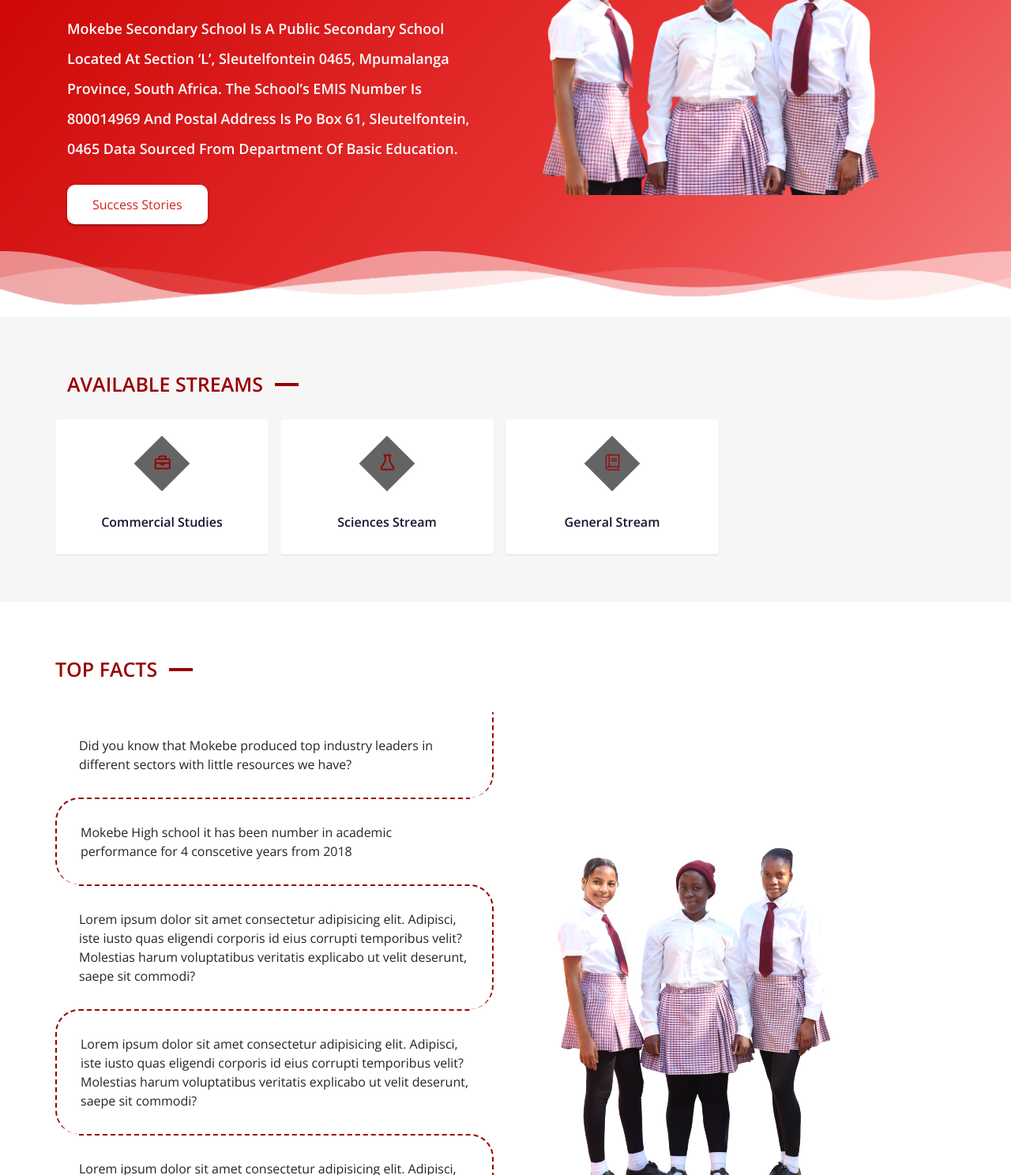
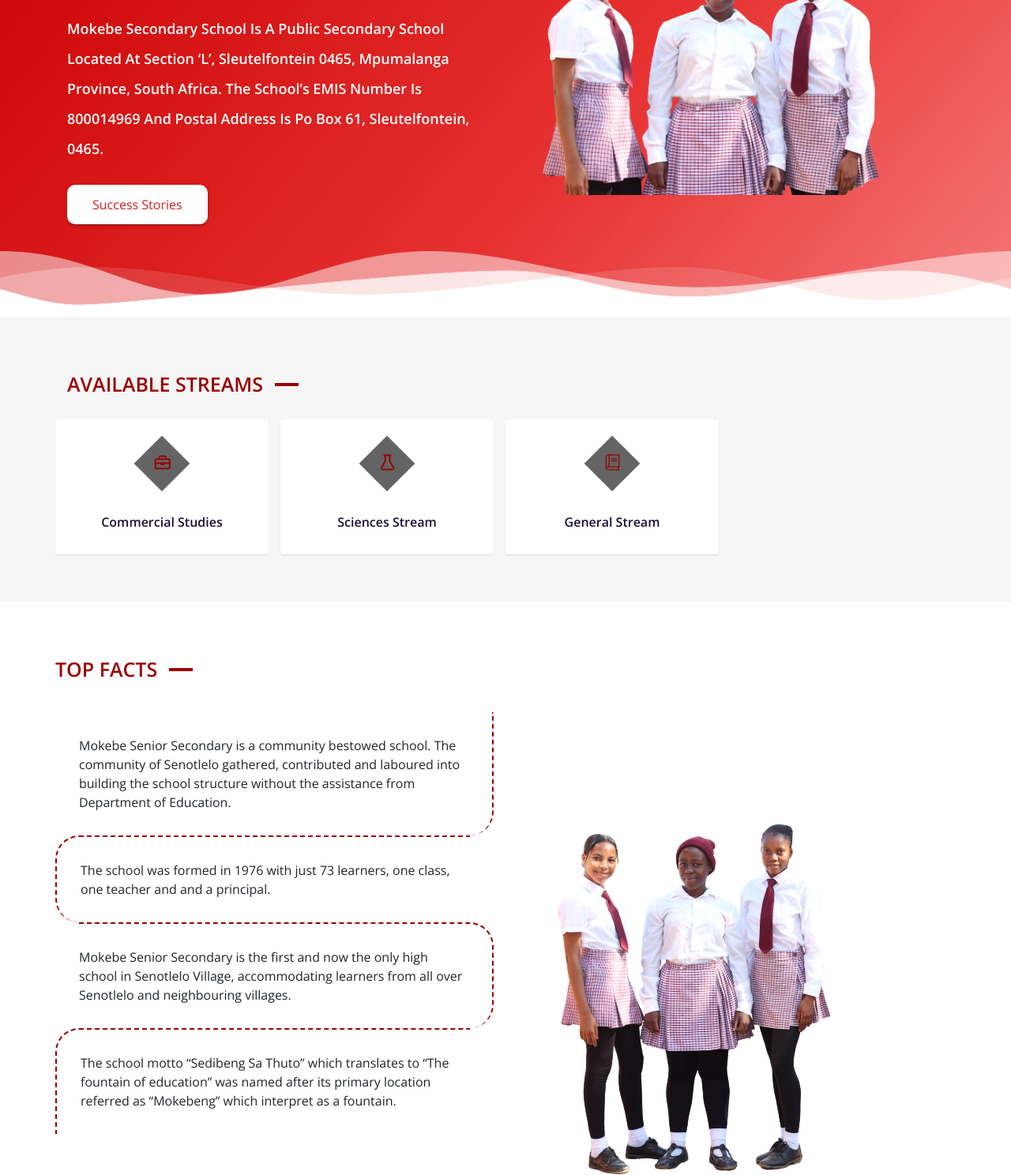
Before and after one commit to Kwena-cloud/mokebessV1, a plain HTML site: page index.html in a window 1280 px wide. Shown: the part 212-1700 px from the top of the page at 79% size. Drawn offline with nearby package versions, Linux system fonts and the light colour scheme; a web font is replaced by a local one.

Commit message:
Add files via upload

```diff
--- a/index.html
+++ b/index.html
@@ -100,7 +100,9 @@
                     <div class="slider-head">
                       <div class="main-content">
                         <h1><span>Mokebe</span> Senior Secondary School</h1>
-                        <p>Mokebe Secondary School is a public secondary school located at Section ‘L’, Sleutelfontein 0465, Mpumalanga Province, South Africa. The school’s EMIS number is 800014969 and postal address is Po Box 61, Sleutelfontein, 0465 Data sourced from department of basic education.</p>
+                        <p>Mokebe Secondary School is a public secondary school located at Section ‘L’, Sleutelfontein 0465,
+                          Mpumalanga Province, South Africa. The school’s EMIS number is 800014969 and postal address is
+                          Po Box 61, Sleutelfontein, 0465.</p>
 
                         <div class="btn-01">
                           <a href="blog.html">Success Stories </a>
@@ -192,11 +194,10 @@
                 <div class="sub-content">
 
                     <div class="sub-items">
-                      <p class="pan">Did you know that Mokebe produced top industry leaders in different sectors with little resources we have?</p >
-                    <p class="pan">Mokebe High school it has been number in academic performance for 4 conscetive years from 2018</p>
-                    <p class="pan">Lorem ipsum dolor sit amet consectetur adipisicing elit. Adipisci, iste iusto quas eligendi corporis id eius corrupti temporibus velit? Molestias harum voluptatibus veritatis explicabo ut velit deserunt, saepe sit commodi?</p >
-                    <p class="pan">Lorem ipsum dolor sit amet consectetur adipisicing elit. Adipisci, iste iusto quas eligendi corporis id eius corrupti temporibus velit? Molestias harum voluptatibus veritatis explicabo ut velit deserunt, saepe sit commodi?</p>
-                    <p class="pan">Lorem ipsum dolor sit amet consectetur adipisicing elit. Adipisci, iste iusto quas eligendi corporis id eius corrupti temporibus velit? Molestias harum voluptatibus veritatis explicabo ut velit deserunt, saepe sit commodi?</p>
+                      <p class="pan">Mokebe Senior Secondary is a community bestowed school. The community of Senotlelo gathered, contributed and laboured into building the school structure without the assistance from Department of Education.</p >
+                    <p class="pan">The school was formed in 1976 with just 73 learners, one class, one teacher and and a principal.</p >
+                    <p class="pan">Mokebe Senior Secondary is the first and now the only high school in Senotlelo Village, accommodating learners from all over Senotlelo and neighbouring villages.</p>
+                    <p class="pan">The school motto “Sedibeng Sa Thuto” which translates to “The fountain of education” was named after its primary location referred as “Mokebeng” which interpret as a fountain.</p>
 
                     </div>
 
@@ -364,7 +365,7 @@
           <div class="col-lg-4 col-md-4 col-sm-6 col-12">
             <div class="fotter-content">
               <h2>About Us</h2>
-              <p>Mokebe Senior Secondary School it was established on the YYYY in the village named Senotlelo in Mpumalanga under the Local Municipality of Dr JS Moroka, Nkangala district.</p>
+              <p>Mokebe Senior Secondary School it was established on the 1976 in the village named Senotlelo in Mpumalanga under the Local Municipality of Dr JS Moroka, Nkangala district.</p>
             </div>
           </div>
 
```
Also changed, not shown: about-us.html (+1 -1 lines), blog.html (+1 -1 lines).
